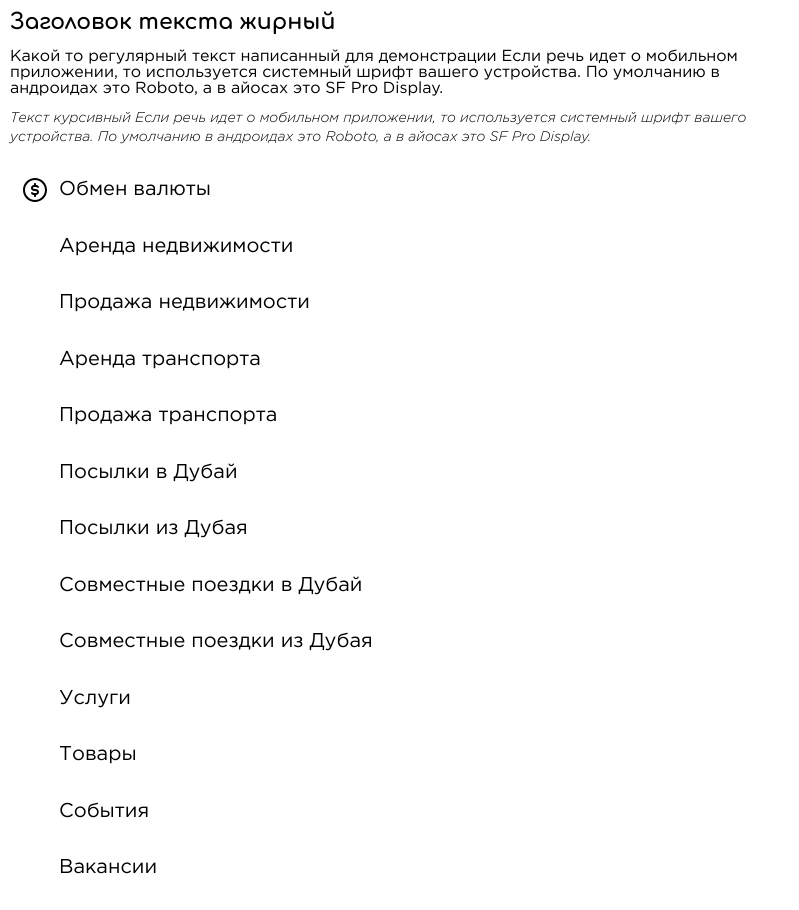
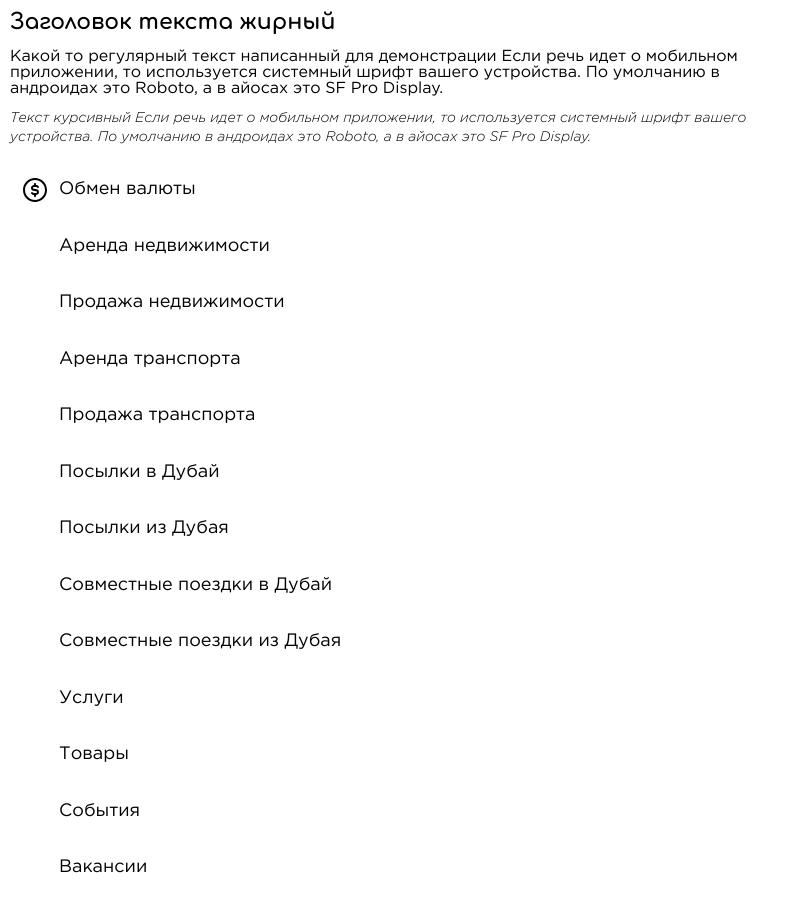
Before and after one commit to xioloix/hellaim.github.io, a plain HTML site: page index.html in a window 1280 px wide. Shown: the whole page, without its empty margins (0-799 px from the left). Drawn offline with Linux system fonts and the light colour scheme; a script that the page names is missing.

Commit message:
Add files via upload

```diff
--- a/css/styles.css
+++ b/css/styles.css
@@ -25,7 +25,7 @@
 
 :root {
     --base-font-size: 16px;
-    --main-navi-font-size: 20px;
+    --main-navi-font-size: 18px;
     --font-family-light: 'Gotham Pro Light';
     --font-family-light-italic: 'Gotham Pro Light Italic';
     --font-family-regular: 'Gotham Pro Regular';
```
